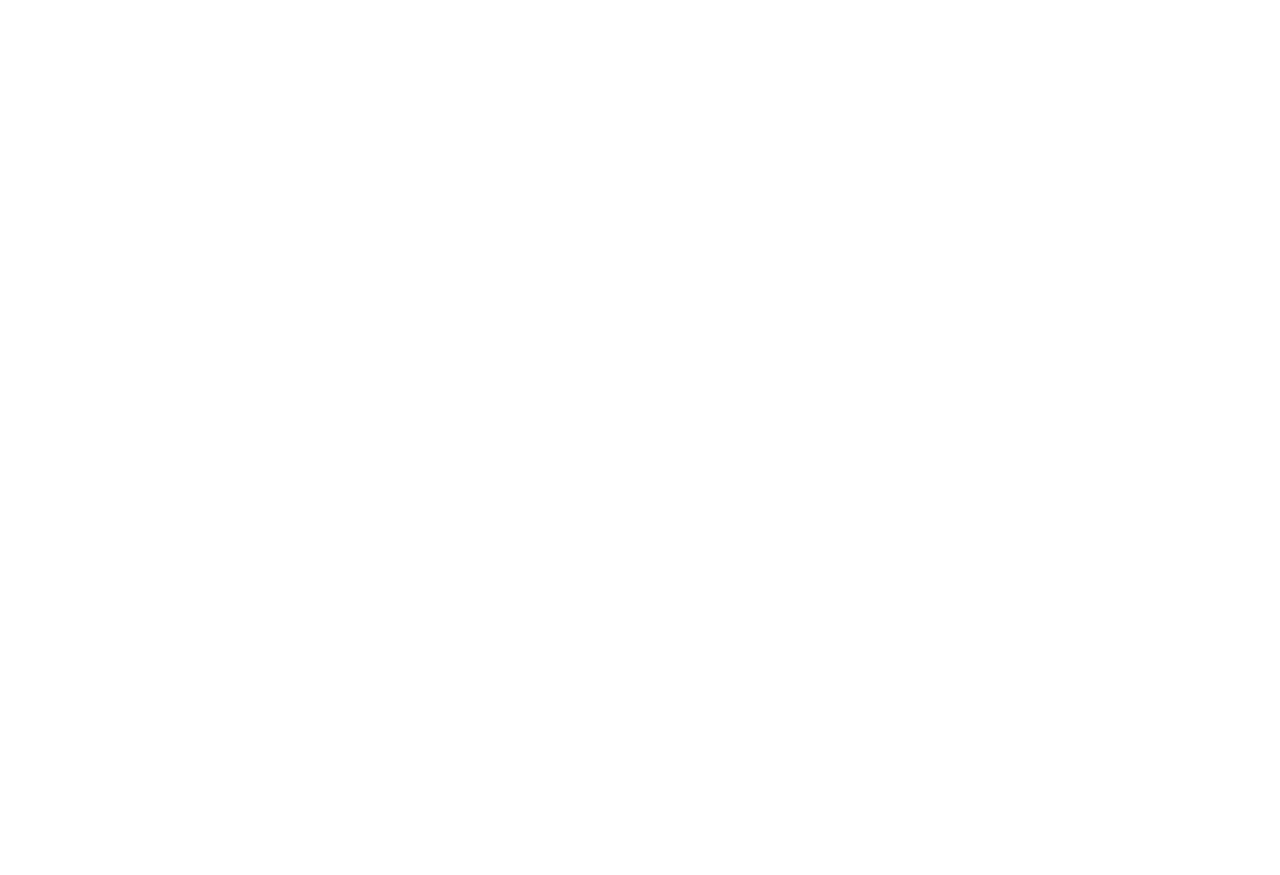
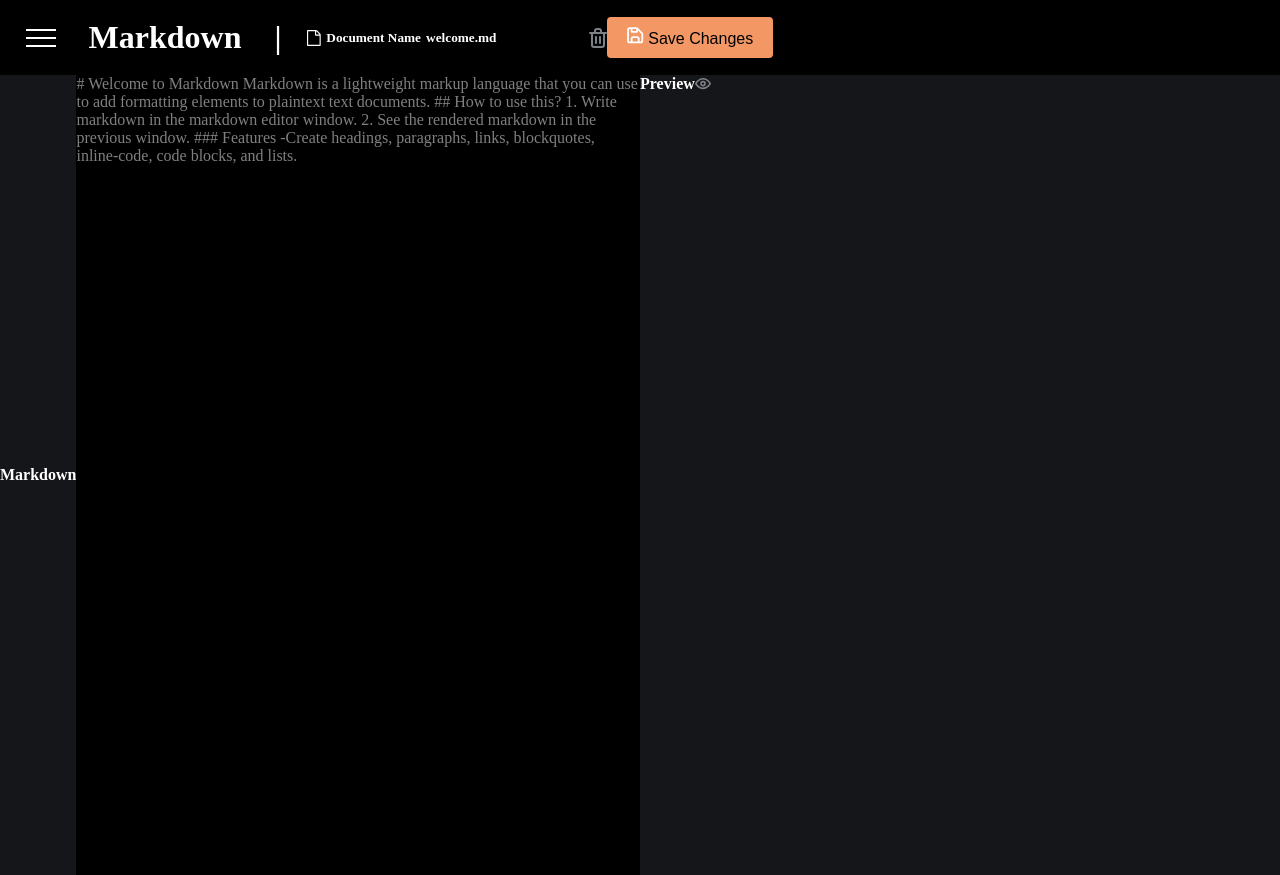
Before and after one commit to calebkoehn/MarkdownEditor, a plain HTML site: page index.html in a window 1280 px wide. Before the commit the page ends 800 px from the top, so only its background shows below. Drawn offline with Linux system fonts and the light colour scheme.

Commit message:
first commit

```diff
--- a/index.html
+++ b/index.html
@@ -5,8 +5,59 @@
     <meta http-equiv="X-UA-Compatible" content="IE=edge">
     <meta name="viewport" content="width=device-width, initial-scale=1.0">
     <title>Markdown</title>
+    <link rel="stylesheet" href="style.css">
 </head>
 <body>
+    <div id="nav">
+        <div id="left-nav">
+            <img src="./assets/icon-menu.svg" alt="icon-menu">
+            <h1 id="header-text">Markdown</h1>
+            <h1 id="header-text">|</h1>
+
+        </div>
+        <div id="center-nav">
+            <img src="./assets/icon-document.svg" alt="document icon">
+            <h5 id="header-CenterText">Document Name</h5>
+            <h5 id="header-CenterText">welcome.md</h5>
+        </div>
+        <div id="right-nav">
+            <img src="./assets/icon-delete.svg" alt="delete file icon">
+            <button id="header-button"> <span><img src="./assets/icon-save.svg" alt="save icon"></span> Save Changes</button>
+        </div>
+
+    </div>
+    <div id="container">
+        <div class="left-side">
+            <div id="left-body-header">
+                <h4>Markdown</h4>
+            </div>
+            <div id="main-content-left">
+                <p>
+                    # Welcome to Markdown
+
+                    Markdown is a lightweight markup language that you can use to add formatting elements to plaintext text documents.
+
+                    ## How to use this?
+
+                    1. Write markdown in the markdown editor window.
+                    2. See the rendered markdown in the previous window.
+
+                    ### Features
+
+                    -Create headings, paragraphs, links, blockquotes, inline-code, code blocks, and lists.
+                </p>
+            </div>
+        </div>
+        <div class="rightside">
+            <div id="right-body-header">
+                <h4>Preview</h4>
+                <img src="./assets/icon-show-preview.svg" alt="show icon">
+            </div>
+
+        </div>
+    </div>
 
 </body>
+
+
 </html>
--- a/style.css
+++ b/style.css
@@ -0,0 +1,93 @@
+* {
+    margin: 0px;
+    padding: 0px;
+}
+
+#nav {
+    width: 100%;
+    height: 75px;
+    display: flex;
+    background-color: black;
+}
+#container {
+    width: 100%;
+    height: 100vh;
+    display: flex;
+    background-color: #151619;
+}
+#left-nav {
+    height: 100%;
+    width: 20%;
+    margin-left: 2%;
+    display: flex;
+    justify-content: space-between;
+    align-items: center;
+}
+#center-nav {
+    height: 100%;
+    width: 15%;
+    margin-left: 2%;
+    display: flex;
+    justify-content: space-between;
+    align-items: center;
+}
+#header-text {
+    color: white;
+}
+#header-CenterText {
+    color: white;
+    margin-left: 2%;
+    display:inline-block;
+}
+#center-nav {
+    height: 100%;
+    width: 20%;
+    display: flex;
+    justify-content: left;
+    align-items: center;
+}
+#right-nav {
+    height: 100%;
+    margin-left: 2%;
+    display: flex;
+    justify-content:flex-end;
+    align-items: center;
+}
+#header-button {
+    background-color: #F39765;
+    border: none;
+    padding: 10px 20px;
+    text-align: center;
+    text-decoration: none;
+    display: inline-block;
+    font-size: 16px;
+    border-radius: 4px;
+}
+.left-side {
+    display: inline-flex;
+    float: left;
+    width: 50%;
+}
+
+.right-side {
+    display: inline-flex;
+    float: right;
+}
+#left-body-header {
+    color: white;
+    display: flex;
+    justify-content: space-between;
+    align-items: center;
+}
+#right-body-header {
+    color: white;
+    display: flex;
+    justify-content: space-around;
+    align-items: center;
+}
+#main-content-left {
+    height: 100%;
+    width: 100%;
+    background-color: black;
+    color: grey;
+}
```
